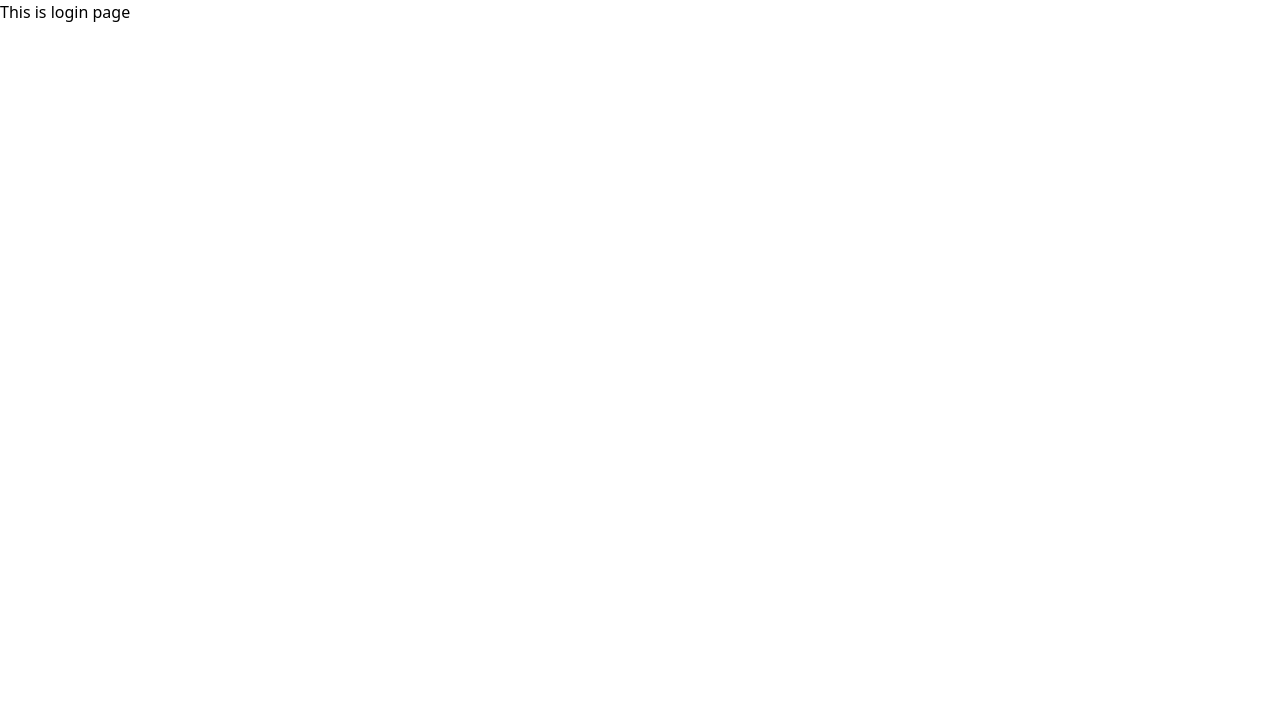
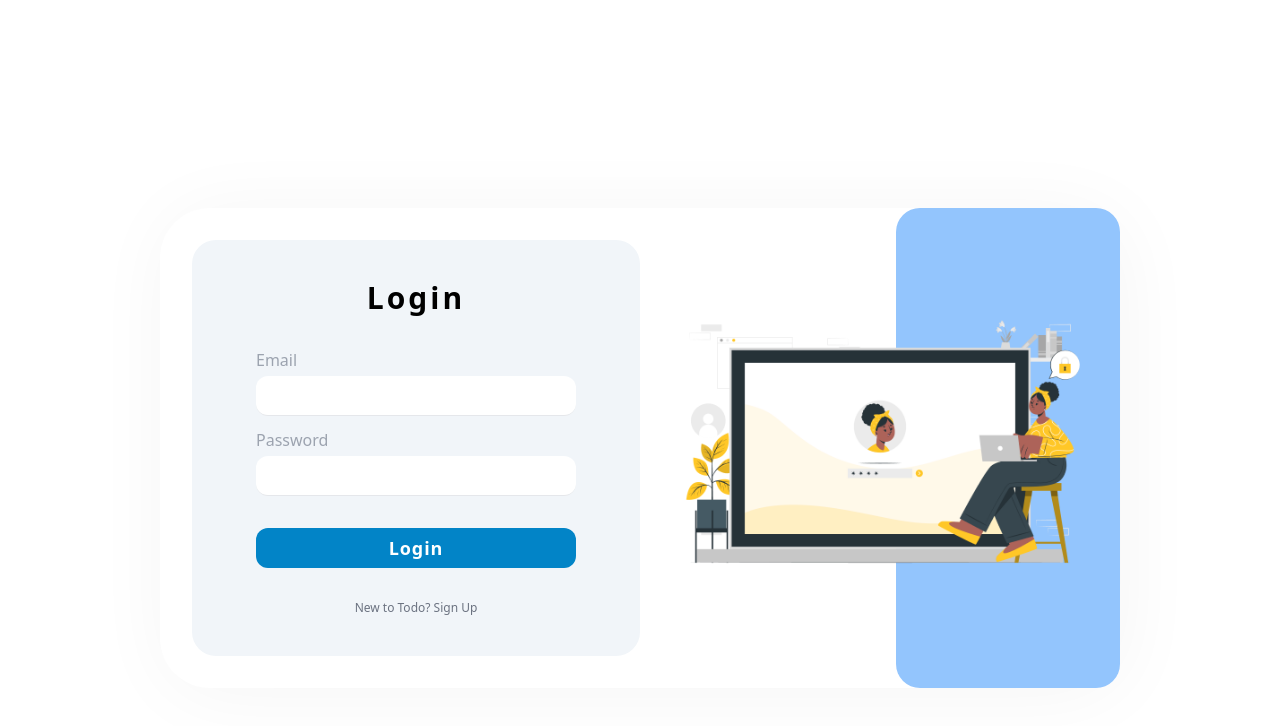
Before and after one commit to avinashkin/todo-application, a React (Vite) app: page /login in a window 1280 px wide. Shown: the top 726 px of the page. Built offline with nearby package versions, Linux system fonts and the light colour scheme.

Commit message:
Login Page

```diff
--- a/src/Login.js
+++ b/src/Login.js
@@ -1,9 +1,55 @@
-import React from 'react';
+import React from "react";
+import loginImg from "../src/images/login.png";
 
 const Login = () => {
-    return (
-        <h1>This is login page</h1>
-    );
+  return (
+    <div className="w-full h-screen pt-52">
+      <div
+        className="flex m-auto h-[30rem] w-[60rem]"
+        style={{
+          borderRadius: "50px",
+          background: "#ffffff",
+          boxShadow: "5px 5px 80px #f5f5f5, -5px -5px 80px #ffffff",
+        }}
+      >
+        <div className="w-full flex flex-col flex-1 justify-center items-center bg-slate-100 rounded-3xl m-8">
+          <div className="flex flex-col mx-auto">
+            <h1 className="font-extrabold text-3xl text-center mb-8 tracking-widest">Login</h1>
+            <label className="text-gray-400 mb-1" for="Email">
+              Email
+            </label>
+            <input
+              id="Email"
+              className="w-[20rem] outline-none h-10 rounded-xl pl-2 border-b"
+              type="email"
+            />
+            <label className="text-gray-400 mt-3 mb-1" for="Password">
+              Password
+            </label>
+            <input
+              id="Password"
+              className="w-[20rem] outline-none h-10 rounded-xl pl-2 border-b"
+              type="password"
+            />
+            <button className="h-10 rounded-xl font-bold text-lg w-[20rem] text-white bg-sky-600 mt-8 tracking-wider">
+              Login
+            </button>
+          </div>
+          <div className="text-xs text-gray-500 mt-8">
+            New to Todo? <a href="#" className="underline-offset-1 hover:underline decoration-solid">Sign Up</a>
+          </div>
+        </div>
+        <div className="flex relative flex-1">
+          <img
+            className="z-10 absolute -left-4 top-1/2 -translate-y-1/2"
+            src={loginImg}
+            alt="login_img"
+          />
+          <div className="w-1/2 h-full bg-blue-300 absolute rounded-3xl right-0"></div>
+        </div>
+      </div>
+    </div>
+  );
 };
 
 export default Login;
```
Also changed, not shown: src/images/login.png (added).
